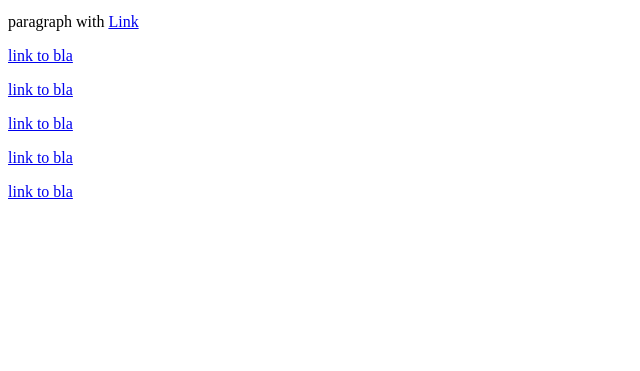
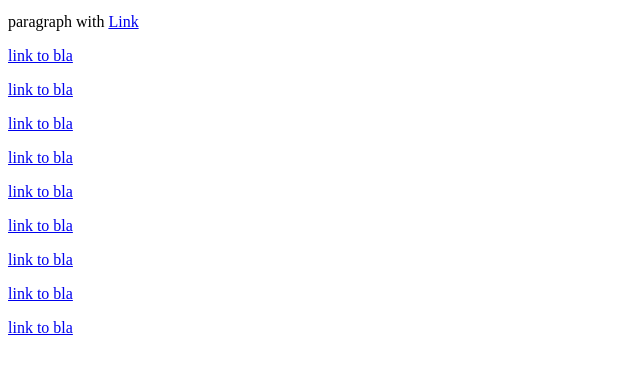
Before and after one commit to israeldahan/e2eGit, a plain HTML site: page index.html in a window 1280 px wide. Shown: the part 101-472 px from the top of the page, without its empty margins (0-640 px from the left). Drawn offline with Linux system fonts and the light colour scheme.

Commit message:
add link

```diff
--- a/index.html
+++ b/index.html
@@ -16,6 +16,10 @@
     <p><a href="#">link to bla </a></p>
     <p><a href="#">link to bla </a></p>
     <p><a href="#">link to bla </a></p>
+    <p><a href="#">link to bla </a></p>
+    <p><a href="#">link to bla </a></p>
+    <p><a href="#">link to bla </a></p>
+    <p><a href="#">link to bla </a></p>
     <script src="./script.js"></script>
 </body>
 </html>
```
